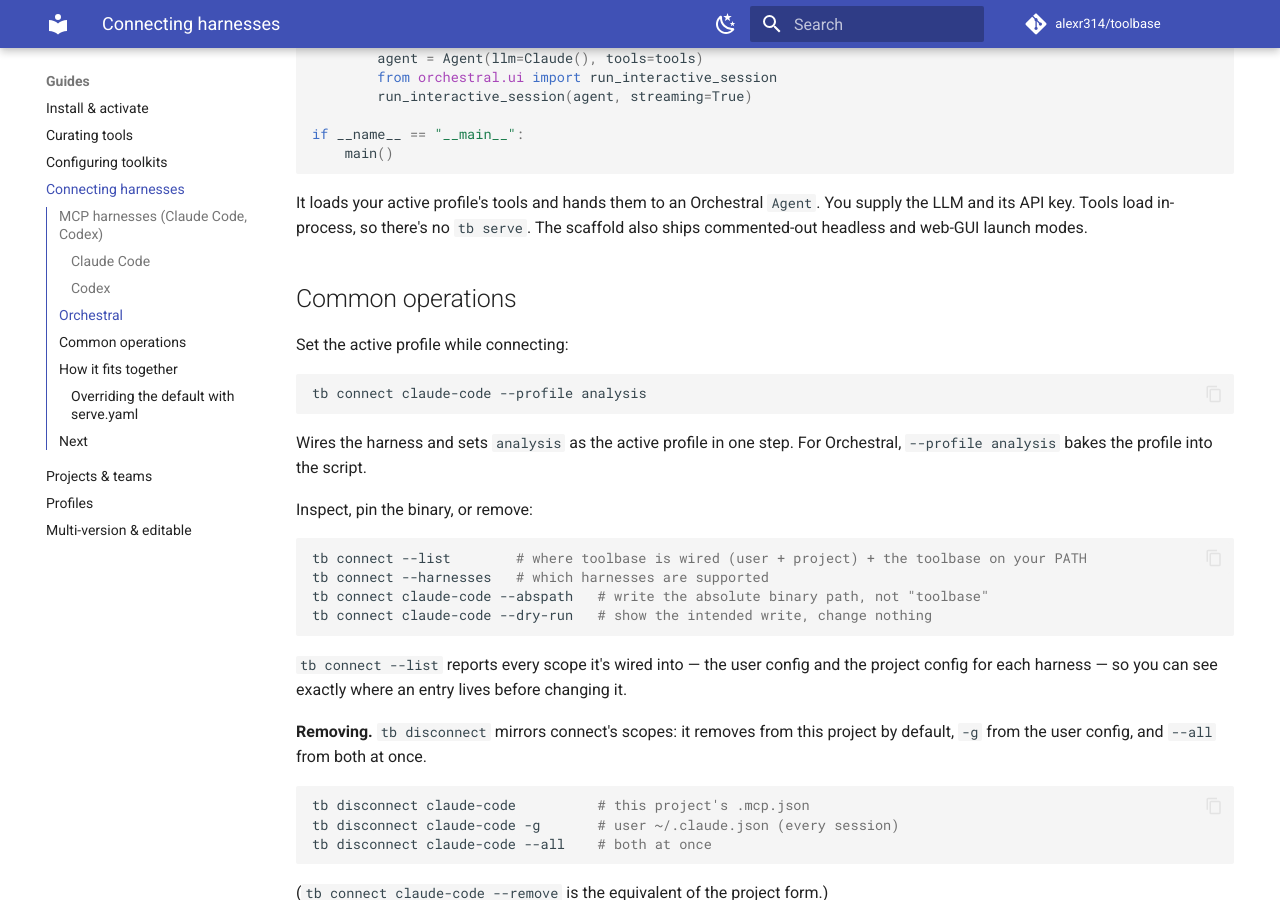
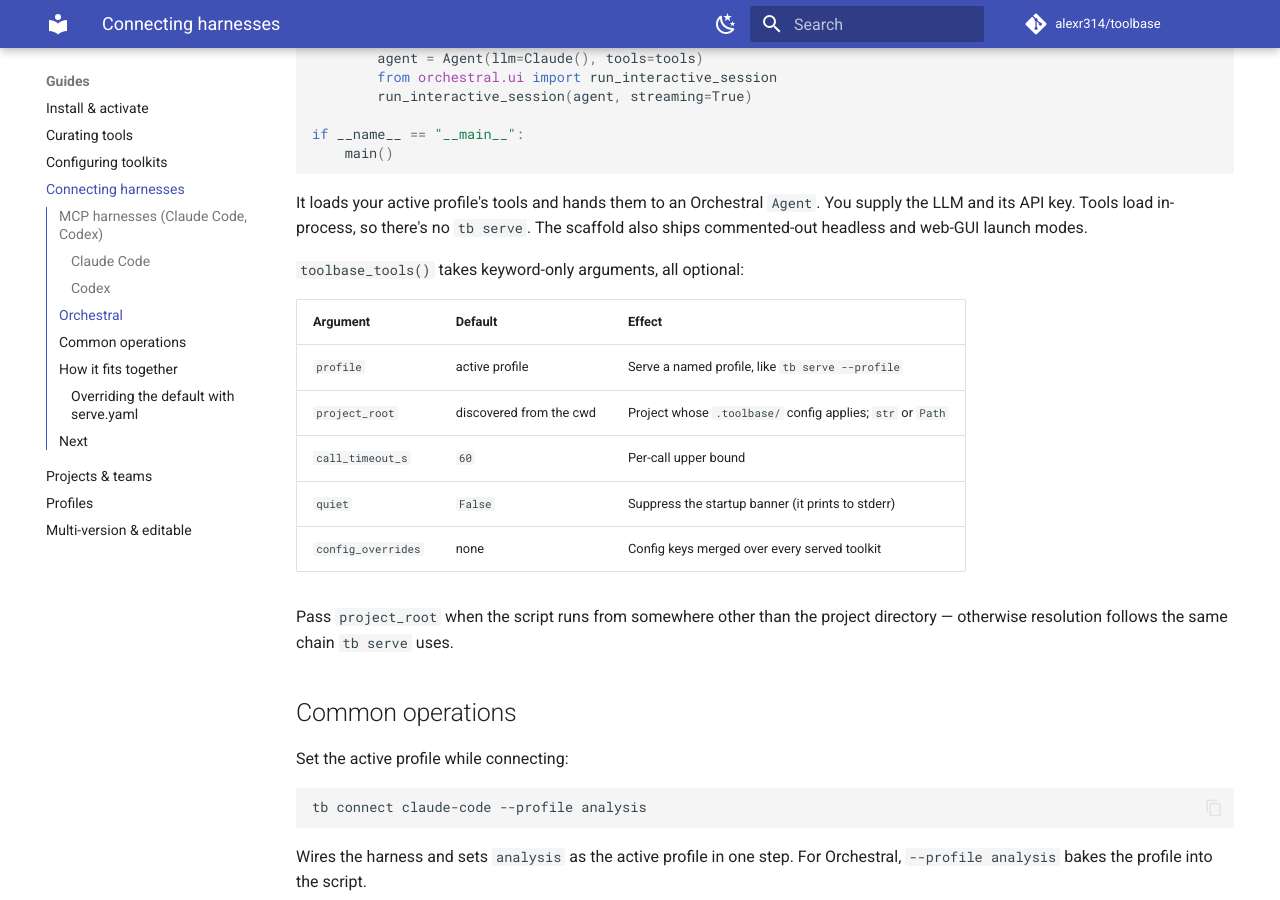
Before and after one commit to alexr314/toolbase, an MkDocs documentation site: the page built from userdocs/guides/connecting-harnesses.md, in a window 1280 px wide and 900 px high, scrolled down 1642 px. Built offline with MkDocs 1.6.1 and Material for MkDocs 9.7.7, drawn with Linux system fonts in a browser that asks for light colours; comment, search, counter and statistics services are not loaded.

Commit message:
docs: document toolbase_tools() arguments
The scaffold showed a bare toolbase_tools() call, so none of its keyword
arguments appeared in the docs -- including the project_root this branch
fixes. A public entry point whose parameters are undocumented is how the
str/Path bug stayed invisible.

```diff
--- a/userdocs/guides/connecting-harnesses.md
+++ b/userdocs/guides/connecting-harnesses.md
@@ -95,6 +95,19 @@
 `tb serve`. The scaffold also ships commented-out headless and web-GUI launch
 modes.
 
+`toolbase_tools()` takes keyword-only arguments, all optional:
+
+| Argument | Default | Effect |
+|---|---|---|
+| `profile` | active profile | Serve a named profile, like `tb serve --profile` |
+| `project_root` | discovered from the cwd | Project whose `.toolbase/` config applies; `str` or `Path` |
+| `call_timeout_s` | `60` | Per-call upper bound |
+| `quiet` | `False` | Suppress the startup banner (it prints to stderr) |
+| `config_overrides` | none | Config keys merged over every served toolkit |
+
+Pass `project_root` when the script runs from somewhere other than the project
+directory — otherwise resolution follows the same chain `tb serve` uses.
+
 ## Common operations
 
 Set the active profile while connecting:
```
